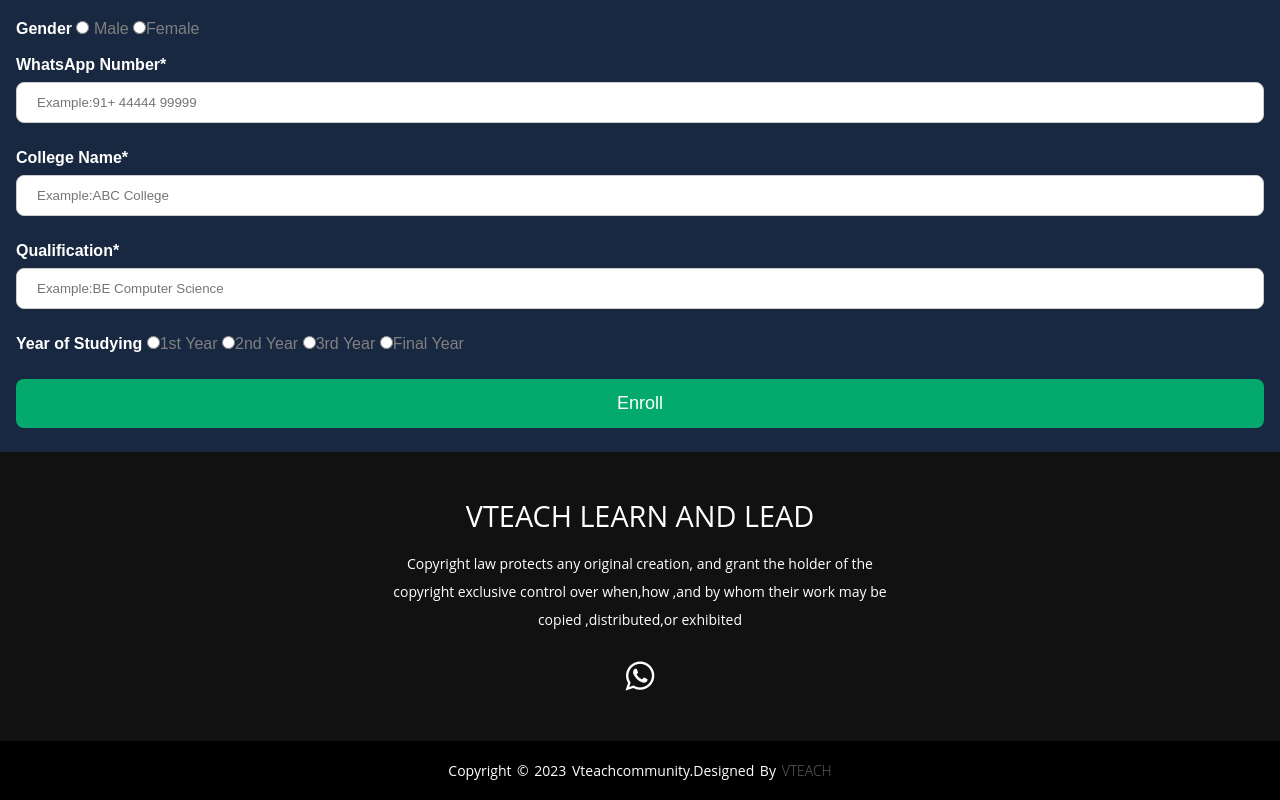
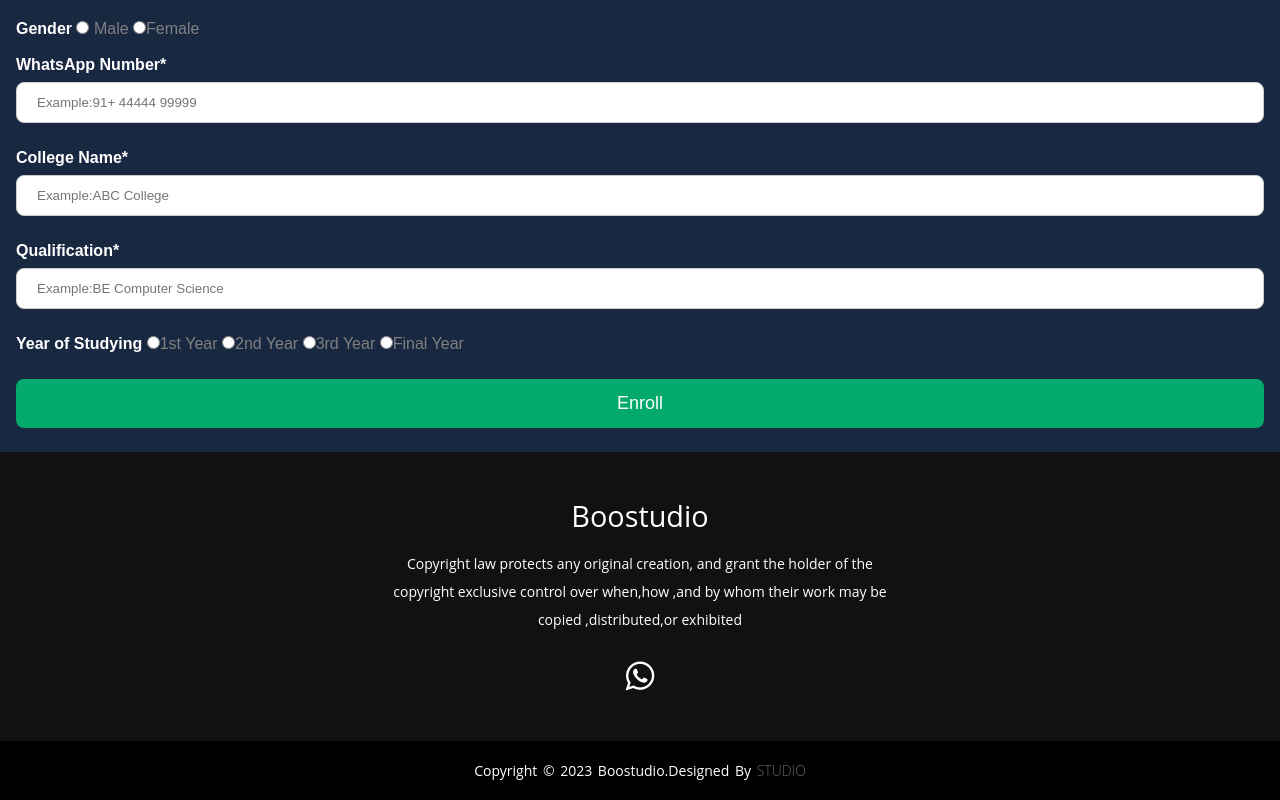
Before and after one commit to BooBroStudio/Home, a plain HTML site: page register.html in a window 1280 px wide. Shown: the part 661-1461 px from the top of the page. Drawn offline with Linux system fonts and the light colour scheme.

Commit message:
Update register.html

```diff
--- a/register.html
+++ b/register.html
@@ -252,14 +252,14 @@ footer{
 </div>
       <footer>
       	<div class="footer-content">
-      		<h3>VTEACH LEARN AND LEAD</h3>
+      		<h3>Boostudio</h3>
       		<p>Copyright law protects any original creation, and grant the holder of the copyright exclusive control over when,how ,and by whom their work may be copied ,distributed,or exhibited</p>
       		<ul class="socials">
-      			<li><a href="https://boobrostudio.github.io/boostudio/"><i class="fa fa-whatsapp"></i></a></li>
+      			<li><a href="https://ceotech/"><i class="fa fa-whatsapp"></i></a></li>
       		</ul>
       	</div>
       	<div class="footer-bottom">
-      		<p>copyright &copy; 2023 Vteachcommunity.designed by <span>Vteach</span></p>
+      		<p>copyright &copy; 2023 boostudio.designed by <span>studio</span></p>
       	</div>
       </footer>
 <script type="text/javascript">
```
